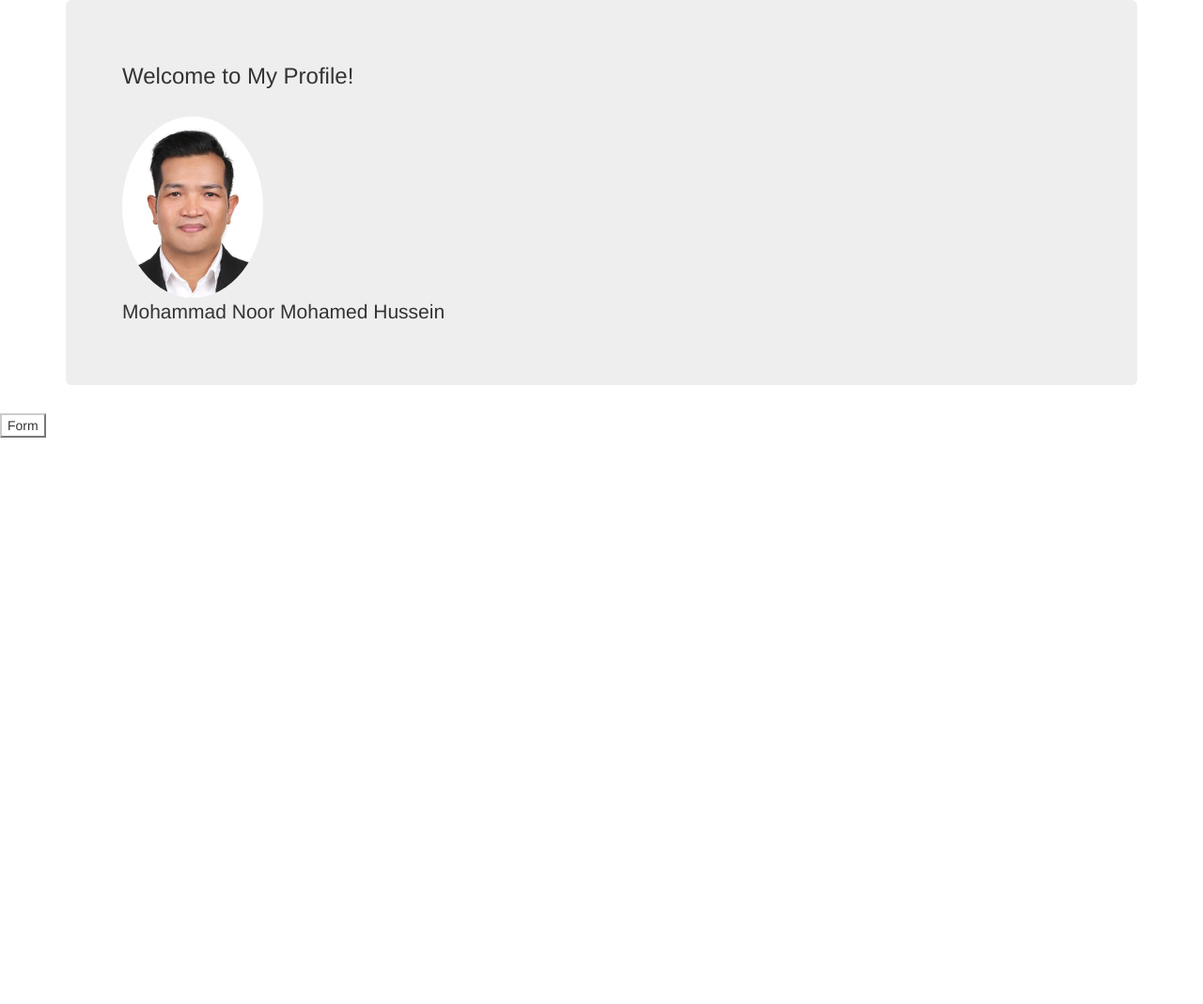
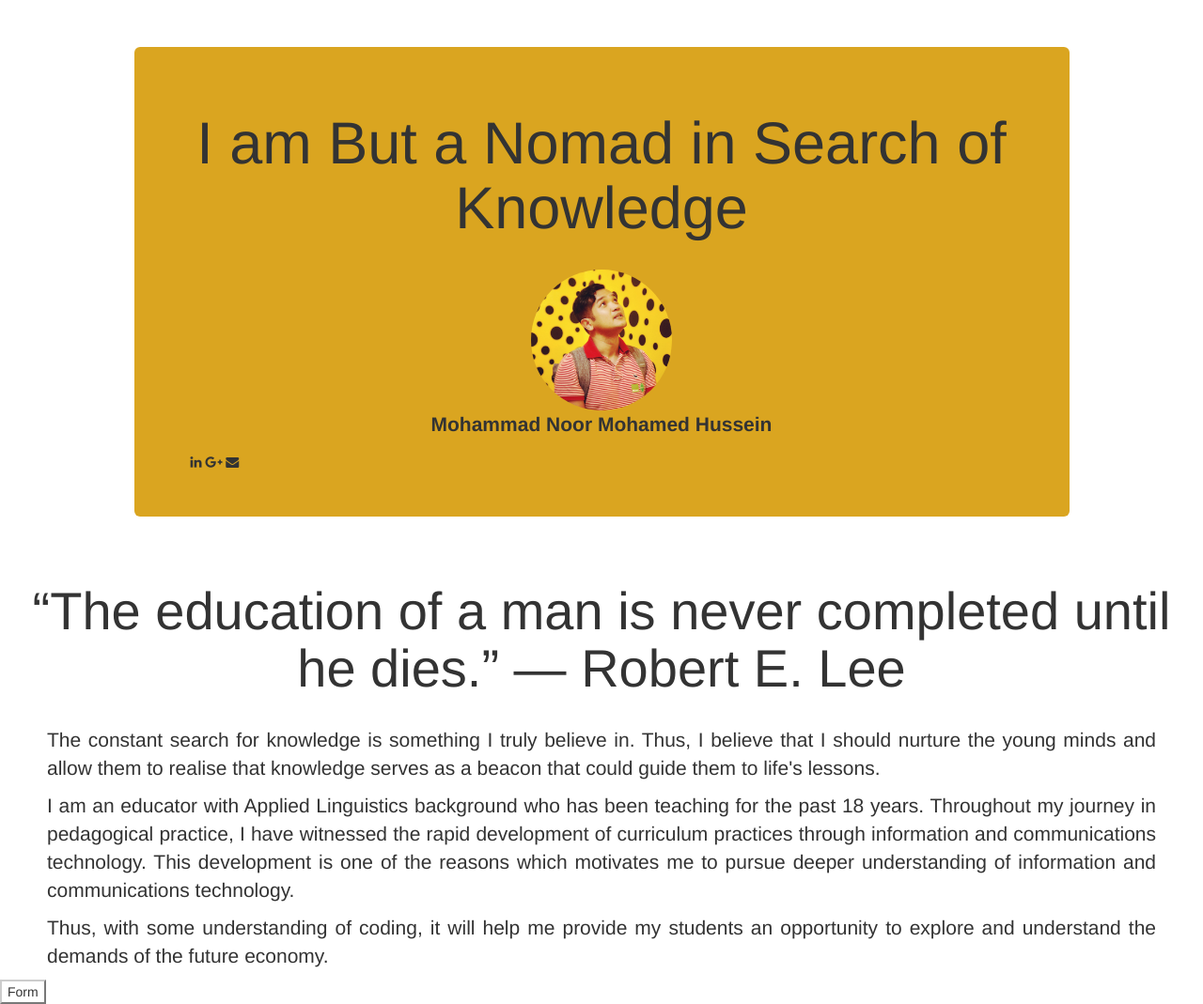
Before and after one commit to Noormh73/Noormh73_v2.github.io, a plain HTML site: page noorprofile.html in a window 1280 px wide. Shown: the whole page at 94% size. Before the commit the page ends 800 px from the top, so only its background shows below. Drawn offline with nearby package versions, Linux system fonts and the light colour scheme.

Commit message:
Updated noorprofile for submission

```diff
--- a/index.css
+++ /dev/null
@@ -1,33 +0,0 @@
-.h1-only{
-color: orange;
-font-family: Arial, Helvetica, sans-serif;
-font-size: 6em;
-font-variant: small-caps;
-font-weight:normal;
-text-align: center;
-text-shadow: 3px 3px #ff0000;
-}
-.h2-only{
-color: burlywood;
-font-family: 'Segoe UI', Tahoma, Geneva, Verdana, sans-serif;
-font-size: 3em;
-text-align: center;
-text-shadow: 3px 3px #7eac71;
-}
-.h3-only{
-color: honeydew;
-font-family: Courier New, Courier, monospace;
-font-size: 1.5em;
-font-weight: normal;
-text-indent: 40px;
-text-shadow: 1.75px 1.75px #61c5ac
-}
-.para{
-    color: rgb(11, 14, 216);
-    font-family: 'Lucida Sans', 'Lucida Sans Regular', 'Lucida Grande', 'Lucida Sans Unicode', Geneva, Verdana, sans-serif;
-    text-indent: 60px;
-    font-weight:
-}
-body{
-background-color: olive;
-}
--- a/noorprofile.css
+++ b/noorprofile.css
@@ -1,3 +1,77 @@
-.my-title{
-
+.container {
+    margin-top: 50px;
 }
+html, body {
+    height: 100%;
+  }
+  .container{
+    width: 1025px;
+  }
+  .vertical-center {
+    height: 100%;
+    width: 100%;
+    text-align: center;
+    font: 0/0 a;
+  }
+  .vertical-center:before {
+    content: ' ';
+    display: inline-block;
+    vertical-align: middle;
+    height: 100%;
+  }
+  .vertical-center > .container {
+    max-width: 100%;
+    background-color: black;
+    display: inline-block;
+    vertical-align: middle;
+    font: 16px/1 "Helvetica Neue", Helvetica, Arial, sans-serif;
+  }
+  @media (max-width: 768px) {
+    .vertical-center:before {
+      display: none;
+    }
+  }
+.my-container {
+    background-color: goldenrod;
+}
+.jumbotron {
+    background-color: goldenrod;
+}
+.my-title {
+    text-align: center;
+}
+.jumbotron img{
+    display:block;
+    margin-left:auto;
+    margin-right:auto;
+}
+.name {
+    text-align: center;
+    font-weight: bold 30px;
+    font-style: bold;
+}
+.quote {
+  text-align: center;
+  font-size: 4em;
+}
+.firstpara {
+  margin-right: 50px;
+  margin-left: 50px;
+  font-size: 1.5em;
+  text-align: justify;
+}
+.secondpara {
+  margin-right: 50px;
+  margin-left: 50px;
+  font-size: 1.5em;
+  text-align: justify;
+}
+.finalpara {
+  margin-right: 50px;
+  margin-left: 50px;
+  font-size: 1.5em;
+  text-align: justify;
+}
+.btn-default {
+  float: initial;
+}
--- a/noorprofile.html
+++ b/noorprofile.html
@@ -20,17 +20,32 @@
     <div class="container">
     <div class="jumbotron">
     <div class="my-container">
-        <h3 class="my-title">Welcome to My Profile!</h3><br>
-        <img class="img-circle" src="myself.jpg" width="150px">
-        <div class="row">
-        <div class="col-md-9">
-        <p class="name">Mohammad Noor Mohamed Hussein</p>
-        </div>
-        </div>
+        <h1 class="my-title">I am But a Nomad in Search of Knowledge</h1><br>
+        <img class="img-circle" src="ntlgllry.jpg" width="150px">
+        <p class="name"><strong>Mohammad Noor Mohamed Hussein</strong></p>
+    <div class="icons">
+        <i class="fa fa-linkedin" aria-hidden="true"></i>
+        <i class="fa fa-google-plus" aria-hidden="true"></i>
+        <i class="fa fa-envelope" aria-hidden="true"></i>
     </div>
     </div>
     </div>
-<button onclick="linkForm" class="btn-default" href="/form.html">Form</button>
+    </div><br>
+    <h3 class="quote">“The education of a man is never completed until he dies.”
+            ― Robert E. Lee</h3><br>
+    <p class="firstpara"> The constant search for knowledge is something I truly believe in. Thus, I believe that I should nurture
+        the young minds and allow them to realise that knowledge serves as a beacon that could guide them to life's lessons.</p>
+    <p class="secondpara">
+        I am an educator with Applied Linguistics background who has been teaching for the past 18 years. Throughout my journey in
+        pedagogical practice, I have witnessed the rapid development of curriculum practices through information and communications
+        technology. This development is one of the reasons which motivates me to pursue deeper understanding of information and
+        communications technology.</p>
+    <p class="finalpara"> Thus, with some understanding of coding, it will help me provide my students an opportunity to explore
+        and understand the demands of the future economy.
+    </p>
+    <button onclick="linkForm" class="btn-default" href="/form.html">Form</button>
+    </div>
+    </div>
 <script src="noorprofile.js"></script>
 </body>
 </div>
```
Also changed, not shown: myself.jpg (deleted), ntlgllry.JPG (added).
